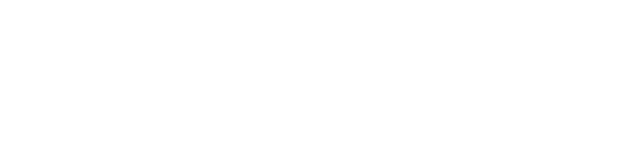
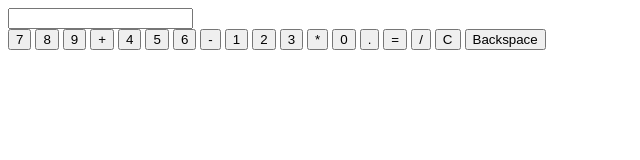
Before and after one commit to horacenjoroge/calculator, a plain HTML site: page index.html in a window 1280 px wide. Shown: the whole page, without its empty margins (0-640 px from the left). Drawn offline with Linux system fonts and the light colour scheme.

Commit message:
added buttons

```diff
--- a/index.html
+++ b/index.html
@@ -1,11 +1,9 @@
 
 
     <!DOCTYPE html>
-    <!--[if lt IE 7]>      <html class="no-js lt-ie9 lt-ie8 lt-ie7"> <![endif]-->
-    <!--[if IE 7]>         <html class="no-js lt-ie9 lt-ie8"> <![endif]-->
-    <!--[if IE 8]>         <html class="no-js lt-ie9"> <![endif]-->
-    <!--[if gt IE 8]>      <html class="no-js"> <!--<![endif]-->
-    <html lang="">
+
+
+    <html lang="en">
         <head>
             <meta charset="utf-8">
             <meta http-equiv="X-UA-Compatible" content="IE=edge">
@@ -15,9 +13,30 @@
             <link rel="stylesheet" href="">
         </head>
         <body>
-            <!--[if lt IE 7]>
-                <p class="browsehappy">You are using an <strong>outdated</strong> browser. Please <a href="#">upgrade your browser</a> to improve your experience.</p>
-            <![endif]-->
+                <div class="calculator">
+                    <input type="text" id="display" readonly>
+                    <div class="buttons">
+                        <button onclick="appendToDisplay('7')">7</button>
+                        <button onclick="appendToDisplay('8')">8</button>
+                        <button onclick="appendToDisplay('9')">9</button>
+                        <button onclick="appendToDisplay('+')">+</button>
+                        <button onclick="appendToDisplay('4')">4</button>
+                        <button onclick="appendToDisplay('5')">5</button>
+                        <button onclick="appendToDisplay('6')">6</button>
+                        <button onclick="appendToDisplay('-')">-</button>
+                        <button onclick="appendToDisplay('1')">1</button>
+                        <button onclick="appendToDisplay('2')">2</button>
+                        <button onclick="appendToDisplay('3')">3</button>
+                        <button onclick="appendToDisplay('*')">*</button>
+                        <button onclick="appendToDisplay('0')">0</button>
+                        <button onclick="appendToDisplay('.')">.</button>
+                        <button onclick="calculateResult()">=</button>
+                        <button onclick="appendToDisplay('/')">/</button>
+                        <button onclick="clearDisplay()">C</button>
+                        <button onclick="backspace()">Backspace</button>
+                    </div>
+                </div>
+
 
             <script src="" async defer></script>
         </body>
```
